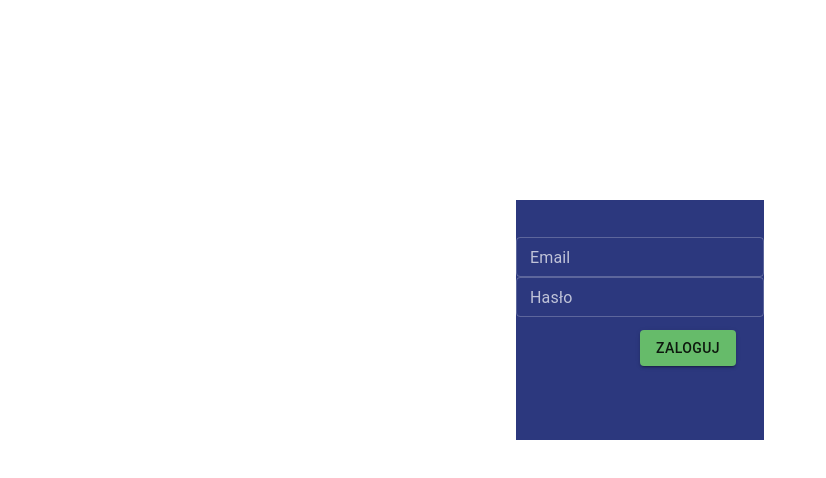
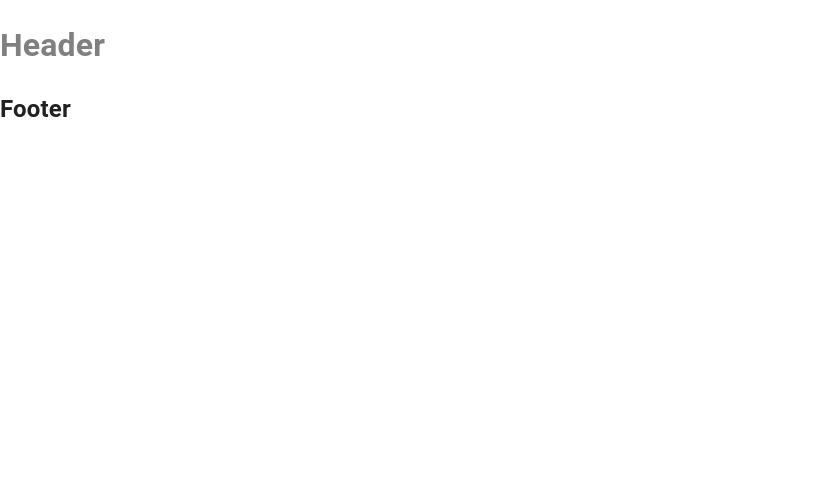
Before and after one commit to czworcaInformatyczna/wsb2022-rb6-frontend, a React (Create React App) app: page / in a window 1280 px wide. Before the commit this address led to /login. Shown: the top 478 px of the page, without its empty margins (0-826 px from the left). Built offline with nearby package versions, Linux system fonts and the light colour scheme.

Commit message:
add new routing

```diff
--- a/src/App.tsx
+++ b/src/App.tsx
@@ -1,10 +1,13 @@
 import { Box, CssBaseline, GlobalStyles } from '@mui/material';
 import { createTheme, ThemeProvider } from '@mui/material/styles';
 import * as React from 'react';
-import { BrowserRouter } from 'react-router-dom';
+import { Navigate, Route, Routes } from 'react-router-dom';
 import './App.css';
-import AppRoutes from './Components/routes';
+import Layout from './Components/Layout/Layout';
+import { Login } from './Components/Login/Login';
+// import AppRoutes from './Components/routes';
 import { ThemeMode } from './domain';
+import Drawer from './Components/Drawer/drawer';
 
 export const ColorModeContext = React.createContext({
   toggleColorMode: () => {},
@@ -80,9 +83,15 @@ const App = (): JSX.Element => {
       <CssBaseline />
       <ColorModeContext.Provider value={colorMode}>
         <ThemeProvider theme={theme}>
-          <BrowserRouter>
-            <AppRoutes />
-          </BrowserRouter>
+          <Routes>
+            <Route path="/" element={<Layout />}>
+              {/* <AppRoutes /> */}
+              <Route path="login" element={<Login />} />
+              <Route path="main" element={<Drawer />} />
+              {/* <Route path="*" element={<Navigate to="/login" replace />} /> */}
+              <Route path="*" element={<Navigate to="/login" replace />} />
+            </Route>
+          </Routes>
         </ThemeProvider>
       </ColorModeContext.Provider>
     </Box>
--- /dev/null
+++ b/src/Components/Layout/Layout.tsx
@@ -0,0 +1,13 @@
+import { Outlet } from 'react-router-dom';
+
+const Layout = () => {
+  return (
+    <main>
+      <h1>Header</h1>
+      <Outlet />
+      <h2>Footer</h2>
+    </main>
+  );
+};
+
+export default Layout;
--- a/src/Components/routes.tsx
+++ b/src/Components/routes.tsx
@@ -1,12 +1,13 @@
-import { Routes, Route, Navigate } from 'react-router-dom';
+import { Route, Navigate } from 'react-router-dom';
 import Drawer from './Drawer/drawer';
 import { Login } from './Login/Login';
 
 const AppRoutes = (): JSX.Element => (
-  <Routes>
-    <Route path="/login" element={<Login />} />
-    <Route path="/main" element={<Drawer />} />
-    <Route path="/" element={<Navigate to="/login" replace />} />
-  </Routes>
+  <>
+    <Route path="login" element={<Login />} />
+    <Route path="main" element={<Drawer />} />
+    {/* <Route path="*" element={<Navigate to="/login" replace />} /> */}
+    <Route path="*" element={<Navigate to="/login" replace />} />
+  </>
 );
 export default AppRoutes;
--- a/src/index.tsx
+++ b/src/index.tsx
@@ -4,13 +4,18 @@ import './index.css';
 import App from './App';
 import reportWebVitals from './reportWebVitals';
 import { AuthProvider } from './shared/context/AuthProvider';
+import { BrowserRouter, Routes, Route } from 'react-router-dom';
 
 const root = ReactDOM.createRoot(document.querySelector('#root') as HTMLElement);
 root.render(
   <React.StrictMode>
-    <AuthProvider>
-      <App />
-    </AuthProvider>
+    <BrowserRouter>
+      <AuthProvider>
+        <Routes>
+          <Route path="/*" element={<App />} />
+        </Routes>
+      </AuthProvider>
+    </BrowserRouter>
   </React.StrictMode>,
 );
 
--- a/src/shared/api/apiService.ts
+++ b/src/shared/api/apiService.ts
@@ -3,14 +3,19 @@ import { apiClient } from './apiClient';
 
 // const urlNot = '/login?password=wrong&email=adam@user.pl';
 
-const getToken = async ({ email, password }: ILogin) => {
+const getToken = async ({ email, password }: ILogin): Promise<any> => {
   const controller = new AbortController();
   const urlOk = `/login?password=${password}&email=${email}`;
   {
     try {
       return await apiClient.get(urlOk, { signal: controller.signal });
     } catch (e) {
-      console.error(e);
+      //   if (!e?.response) {
+      //     console.error('No response from server');
+      //   } else if (e.response?.status === 400) {
+      //     console.error('Missing email or password');
+      //   }
+      // }
     }
   }
 };
```
Also changed, not shown: .eslintrc.json.
